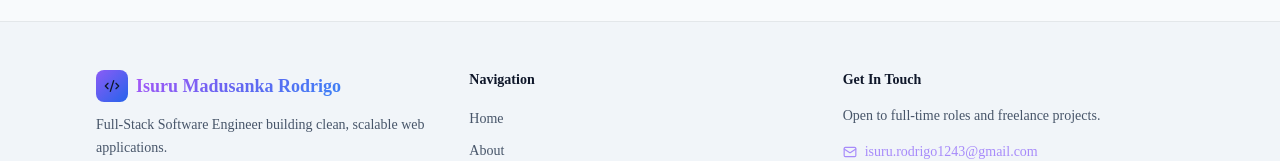
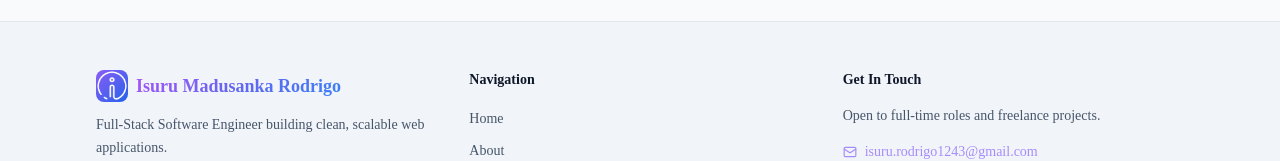
Before and after one commit to Madusanka-max/ISURU-MADUSANKA, a Next.js app: page / in a window 1280 px wide. Shown: the part 4113-4274 px from the top of the page. Built offline with nearby package versions, Linux system fonts and the light colour scheme.

Commit message:
update 16

```diff
--- a/components/layout/Footer.tsx
+++ b/components/layout/Footer.tsx
@@ -1,4 +1,5 @@
 import Link from "next/link";
+import Image from "next/image";
 import { Github, Linkedin, Mail, Code2, Heart } from "lucide-react";
 
 const footerLinks = [
@@ -40,7 +41,16 @@ export default function Footer() {
           <div>
             <Link href="/" className="flex items-center gap-2 group mb-3">
               <div className="w-8 h-8 rounded-lg bg-gradient-to-br from-violet-500 to-blue-600 flex items-center justify-center">
-                <Code2 className="w-4 h-4 text-white" />
+                <span className="font-bold text-lg text-white">
+                  <Image
+                    src="/images/I.png"
+                    alt="Isuru Madusanka"
+                    width={20}
+                    height={20}
+                    className="w-full h-full object-cover invert"
+                    priority
+                  />
+                </span>
               </div>
               <span className="font-bold text-lg gradient-text">Isuru Madusanka Rodrigo</span>
             </Link>
```
